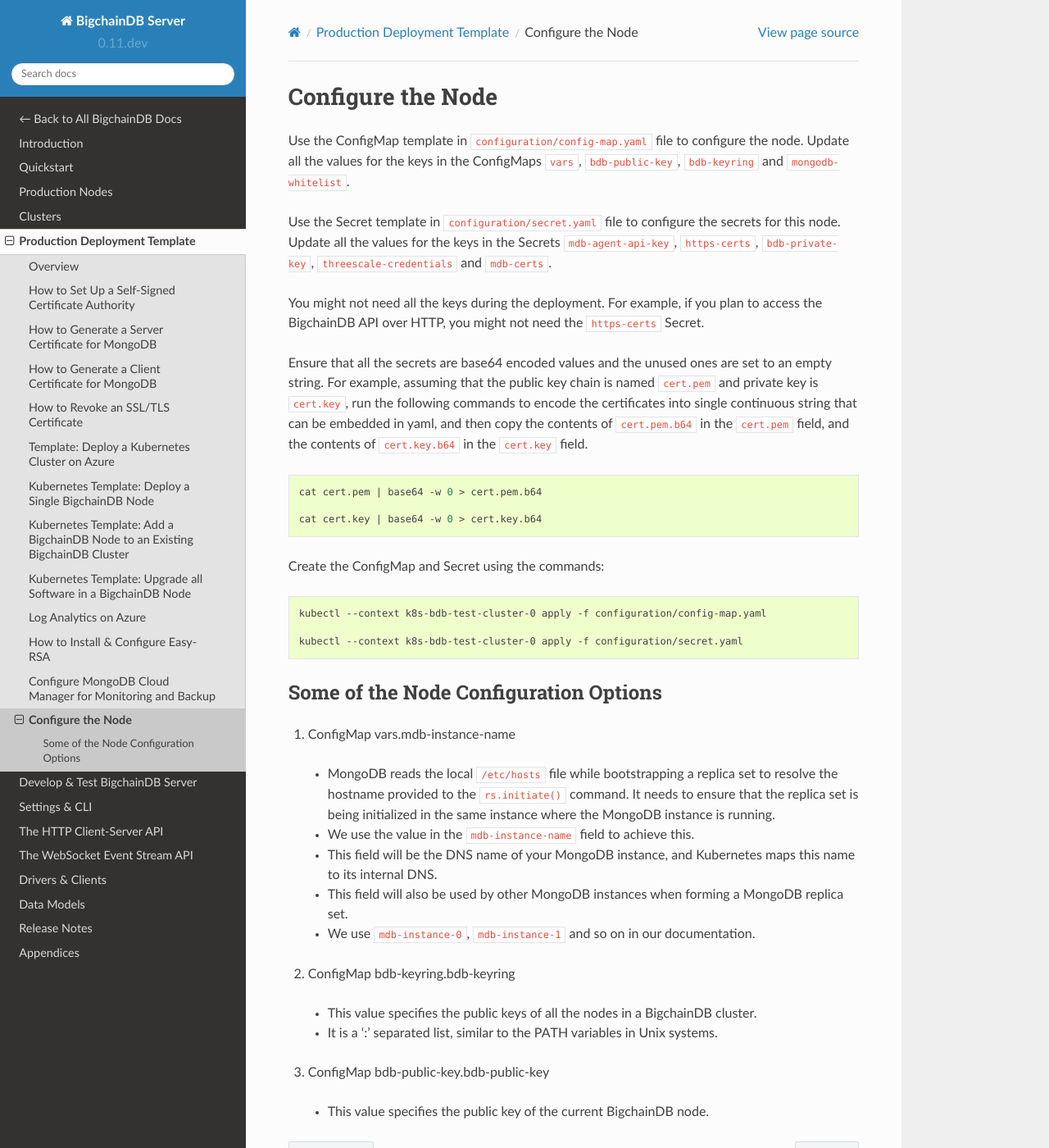
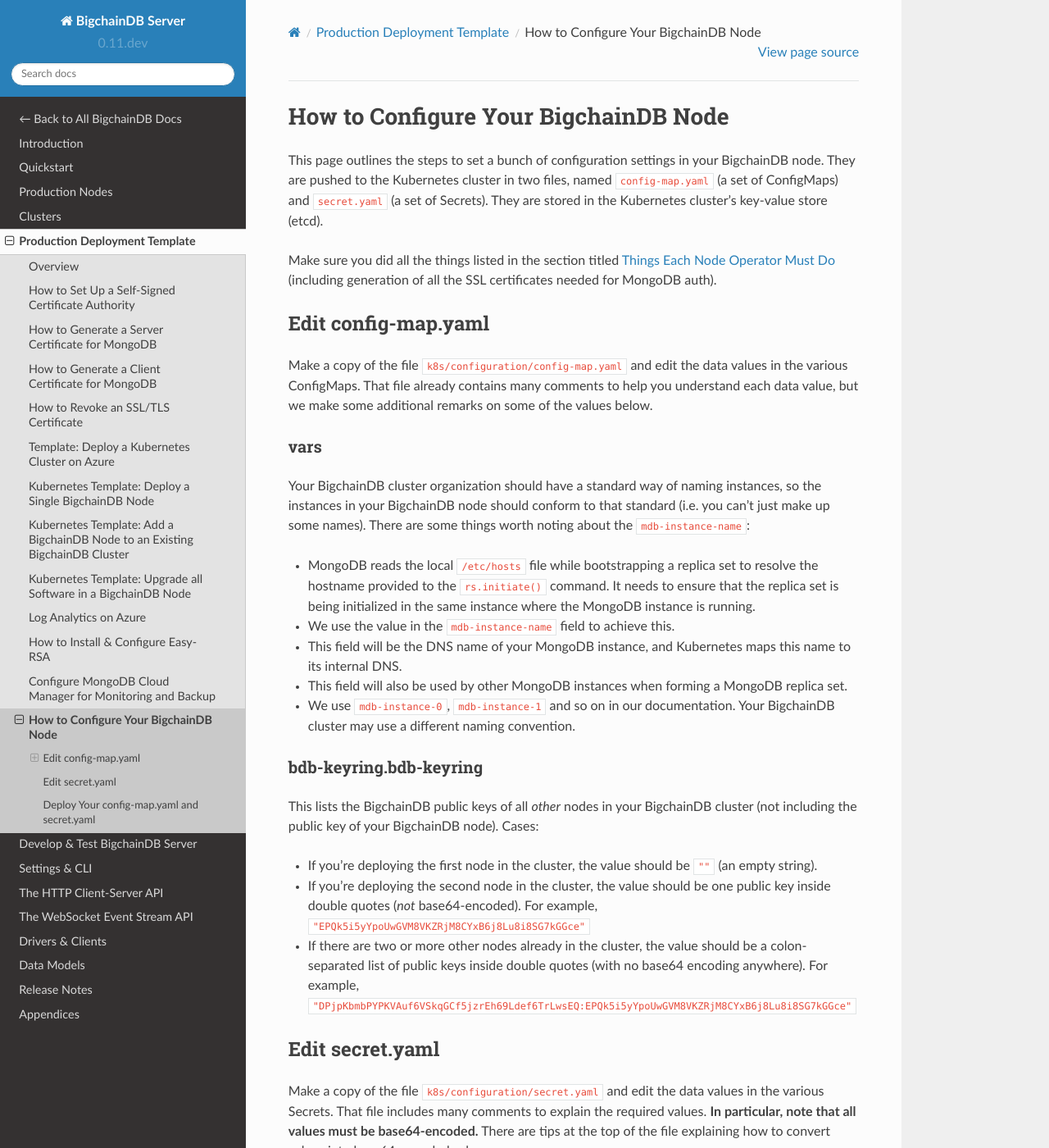
Before and after one commit to bigchaindb/bigchaindb, a Sphinx documentation site: the page built from docs/server/source/production-deployment-template/node-config-map-and-secrets.rst, in a window 1280 px wide and 1400 px high. Shown: the whole window at 82% size. Built offline with Sphinx 7.4.7 and the Read the Docs theme 2.0.0, drawn with Linux system fonts in a browser that asks for light colours; pages that are not in the unit, such as notebooks, are missing from menus; some of the changed text lies outside the part shown.

Commit message:
Reorganized docs page re/ config-map.yaml & secret.yaml

```diff
--- a/docs/server/source/production-deployment-template/node-config-map-and-secrets.rst
+++ b/docs/server/source/production-deployment-template/node-config-map-and-secrets.rst
@@ -1,71 +1,96 @@
-Configure the Node
-==================
+How to Configure Your BigchainDB Node
+=====================================
 
-Use the ConfigMap template in ``configuration/config-map.yaml`` file to
-configure the node. Update all the values for the keys in the
-ConfigMaps ``vars``, ``bdb-public-key``, ``bdb-keyring`` and
-``mongodb-whitelist``.
+This page outlines the steps to set a bunch of configuration settings
+in your BigchainDB node.
+They are pushed to the Kubernetes cluster in two files,
+named ``config-map.yaml`` (a set of ConfigMaps)
+and ``secret.yaml`` (a set of Secrets).
+They are stored in the Kubernetes cluster's key-value store (etcd).
+
+Make sure you did all the things listed in the section titled
+:ref:`Things Each Node Operator Must Do`
+(including generation of all the SSL certificates needed
+for MongoDB auth).
 
 
-Use the Secret template in ``configuration/secret.yaml`` file to configure
-the secrets for this node. Update all the values for the keys in the Secrets
-``mdb-agent-api-key``, ``https-certs``, ``bdb-private-key``,
-``threescale-credentials`` and ``mdb-certs``.
+Edit config-map.yaml
+--------------------
 
-You might not need all the keys during the deployment.
-For example, if you plan to access the BigchainDB API over HTTP, you might
-not need the ``https-certs`` Secret.
+Make a copy of the file ``k8s/configuration/config-map.yaml``
+and edit the data values in the various ConfigMaps.
+That file already contains many comments to help you
+understand each data value, but we make some additional
+remarks on some of the values below.
+
+vars
+~~~~
+
+Your BigchainDB cluster organization should have a standard way
+of naming instances, so the instances in your BigchainDB node
+should conform to that standard (i.e. you can't just make up some names).
+There are some things worth noting about the ``mdb-instance-name``:
+
+* MongoDB reads the local ``/etc/hosts`` file while bootstrapping a replica
+  set to resolve the hostname provided to the ``rs.initiate()`` command.
+  It needs to ensure that the replica set is being initialized in the same
+  instance where the MongoDB instance is running.
+* We use the value in the ``mdb-instance-name`` field to achieve this.
+* This field will be the DNS name of your MongoDB instance, and Kubernetes
+  maps this name to its internal DNS.
+* This field will also be used by other MongoDB instances when forming a
+  MongoDB replica set.
+* We use ``mdb-instance-0``, ``mdb-instance-1`` and so on in our
+  documentation. Your BigchainDB cluster may use a different naming convention.
+
+bdb-keyring.bdb-keyring
+~~~~~~~~~~~~~~~~~~~~~~~
+
+This lists the BigchainDB public keys
+of all *other* nodes in your BigchainDB cluster
+(not including the public key of your BigchainDB node). Cases:
+
+* If you're deploying the first node in the cluster,
+  the value should be ``""`` (an empty string).
+* If you're deploying the second node in the cluster,
+  the value should be one public key inside double quotes
+  (*not* base64-encoded). For example,
+  ``"EPQk5i5yYpoUwGVM8VKZRjM8CYxB6j8Lu8i8SG7kGGce"``
+* If there are two or more other nodes already in the cluster,
+  the value should be a colon-separated list of public keys
+  inside double quotes (with no base64 encoding anywhere).
+  For example,
+  ``"DPjpKbmbPYPKVAuf6VSkqGCf5jzrEh69Ldef6TrLwsEQ:EPQk5i5yYpoUwGVM8VKZRjM8CYxB6j8Lu8i8SG7kGGce"``
 
 
-Ensure that all the secrets are base64 encoded values and the unused ones
-are set to an empty string.
-For example, assuming that the public key chain is named ``cert.pem`` and
-private key is ``cert.key``, run the following commands to encode the
-certificates into single continuous string that can be embedded in yaml,
-and then copy the contents of ``cert.pem.b64`` in the ``cert.pem`` field,
-and the contents of ``cert.key.b64`` in the ``cert.key`` field.
+Edit secret.yaml
+----------------
 
+Make a copy of the file ``k8s/configuration/secret.yaml``
+and edit the data values in the various Secrets.
+That file includes many comments to explain the required values.
+**In particular, note that all values must be base64-encoded.**
+There are tips at the top of the file
+explaining how to convert values into base64-encoded values.
+
+Your BigchainDB node might not need all the Secrets.
+For example, if you plan to access the BigchainDB API over HTTP, you
+don't need the ``https-certs`` Secret.
+You can delete the Secrets you don't need,
+or set their data values to ``""``.
+
+Note that ``ca.pem`` is just another name for ``ca.crt``
+(the certificate of your BigchainDB cluster's self-signed CA).
+
+
+Deploy Your config-map.yaml and secret.yaml
+-------------------------------------------
+
+You can deploy your edited ``config-map.yaml`` and ``secret.yaml``
+files to your Kubernetes cluster using the commands:
 
 .. code:: bash
 
-    cat cert.pem | base64 -w 0 > cert.pem.b64
+   $ kubectl apply -f config-map.yaml
 
-    cat cert.key | base64 -w 0 > cert.key.b64
-
-
-Create the ConfigMap and Secret using the commands:
-
-.. code:: bash
-
-   kubectl --context k8s-bdb-test-cluster-0 apply -f configuration/config-map.yaml
-
-   kubectl --context k8s-bdb-test-cluster-0 apply -f configuration/secret.yaml
-
-
-Some of the Node Configuration Options
---------------------------------------
-
-1. ConfigMap vars.mdb-instance-name
-
-  * MongoDB reads the local ``/etc/hosts`` file while bootstrapping a replica
-    set to resolve the hostname provided to the ``rs.initiate()`` command.
-    It needs to ensure that the replica set is being initialized in the same
-    instance where the MongoDB instance is running.
-  * We use the value in the ``mdb-instance-name`` field to achieve this.
-  * This field will be the DNS name of your MongoDB instance, and Kubernetes
-    maps this name to its internal DNS.
-  * This field will also be used by other MongoDB instances when forming a
-    MongoDB replica set.
-  * We use ``mdb-instance-0``, ``mdb-instance-1`` and so on in our
-    documentation.
-
-2. ConfigMap bdb-keyring.bdb-keyring
-
-  * This value specifies the public keys of all the nodes in a BigchainDB
-    cluster.
-  * It is a ':' separated list, similar to the PATH variables in Unix systems.
-
-
-3. ConfigMap bdb-public-key.bdb-public-key
-
-  * This value specifies the public key of the current BigchainDB node.
+   $ kubectl apply -f secret.yaml
```
